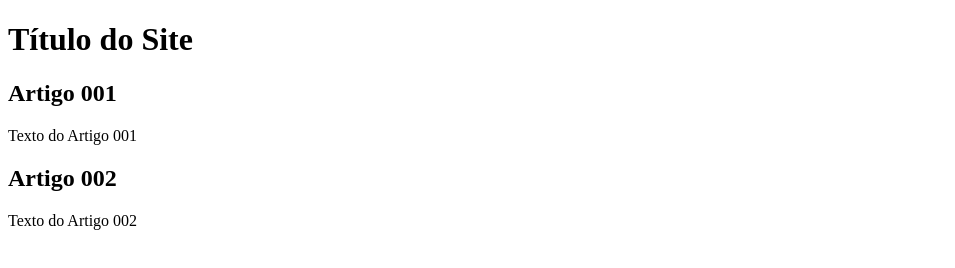
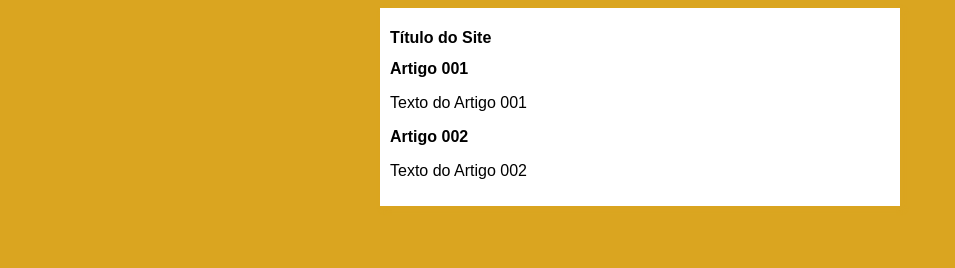
Before and after one commit to viniciusFerreira22515/projeto-site, a plain HTML site: page index.html in a window 1280 px wide. Shown: the whole page, without its empty margins (0-955 px from the left). Drawn offline with Linux system fonts and the light colour scheme.

Commit message:
iniciei o design

```diff
--- /dev/null
+++ b/estilos/style.css
@@ -0,0 +1,16 @@
+* {
+    font-family: Arial, Helvetica, sans-serif;
+    font-size: 16px;
+}
+
+body {
+    background-color: goldenrod;
+}
+
+main {
+    background-color: white;
+    width: 500px;
+    margin: auto;
+    padding: 10px;
+    box-shadow: 3px 3px 5px goldenrod;
+}
--- a/index.html
+++ b/index.html
@@ -5,6 +5,7 @@
     <meta http-equiv="X-UA-Compatible" content="IE=edge">
     <meta name="viewport" content="width=device-width, initial-scale=1.0">
     <title>Título do Site</title>
+    <link rel="stylesheet" href="estilos/style.css">
 </head>
 <body>
     <main>
```
